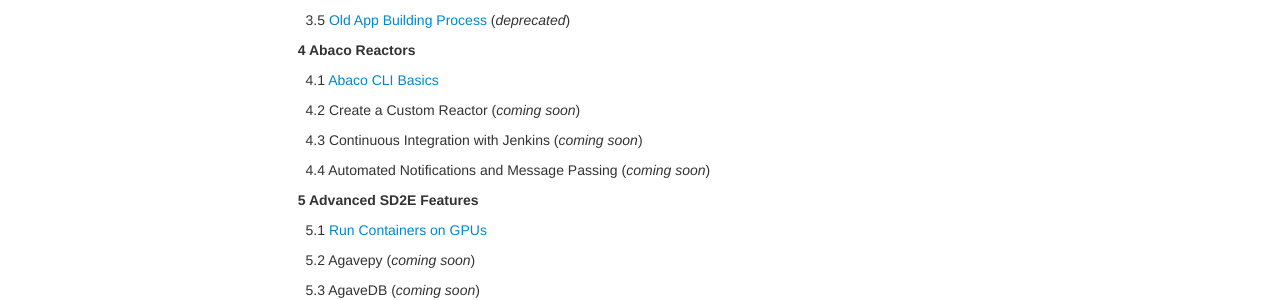
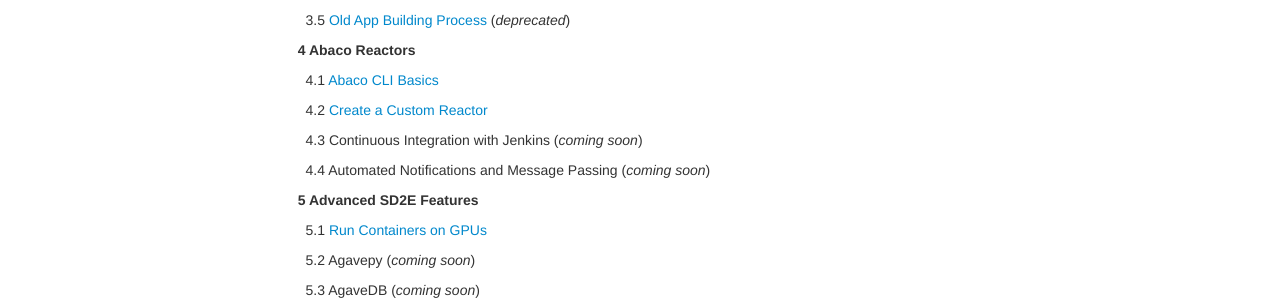
Before and after one commit to SD2E/api-user-guide, a Jekyll site: the page built from index.md, in a window 1280 px wide. Shown: the part 872-1172 px from the top of the page. Built offline with Jekyll 4.4.1, drawn with Linux system fonts in a browser that asks for light colours.

Commit message:
added custom reactor instructions

```diff
--- a/index.md
+++ b/index.md
@@ -60,7 +60,7 @@ the SD2E platform. Documentation for getting started with the SD2E API is below.
 
 &nbsp;&nbsp;&nbsp;&nbsp;4.1 [Abaco CLI Basics](docs/04.abaco_cli.md)
 
-&nbsp;&nbsp;&nbsp;&nbsp;4.2 Create a Custom Reactor (*coming soon*)
+&nbsp;&nbsp;&nbsp;&nbsp;4.2 [Create a Custom Reactor](docs/04.abaco_custom_reactor.html)
 
 &nbsp;&nbsp;&nbsp;&nbsp;4.3 Continuous Integration with Jenkins (*coming soon*)
 
```
Also changed, not shown: docs/04.abaco_custom_reactor.md (renamed from docs/abaco_custom_reactor.md).
